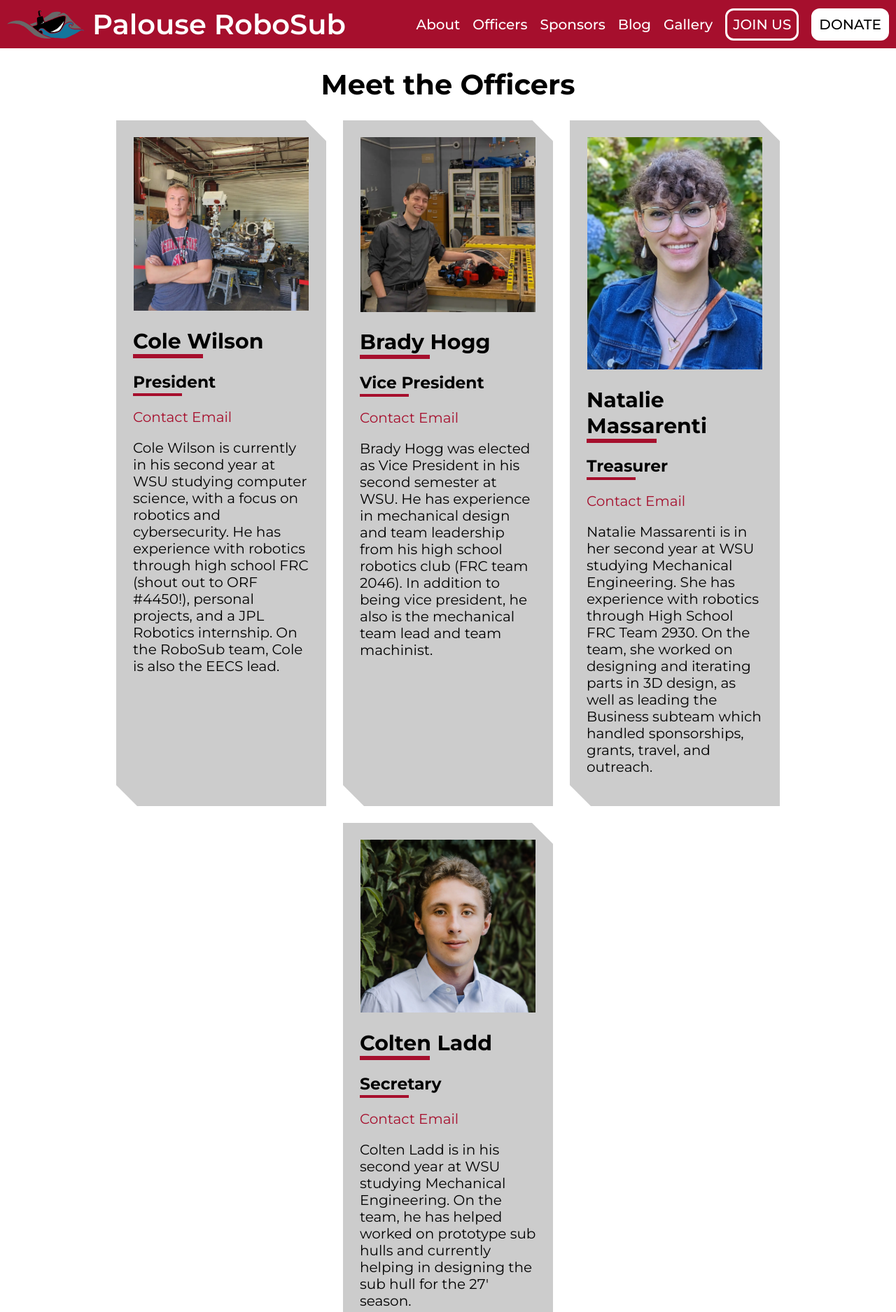
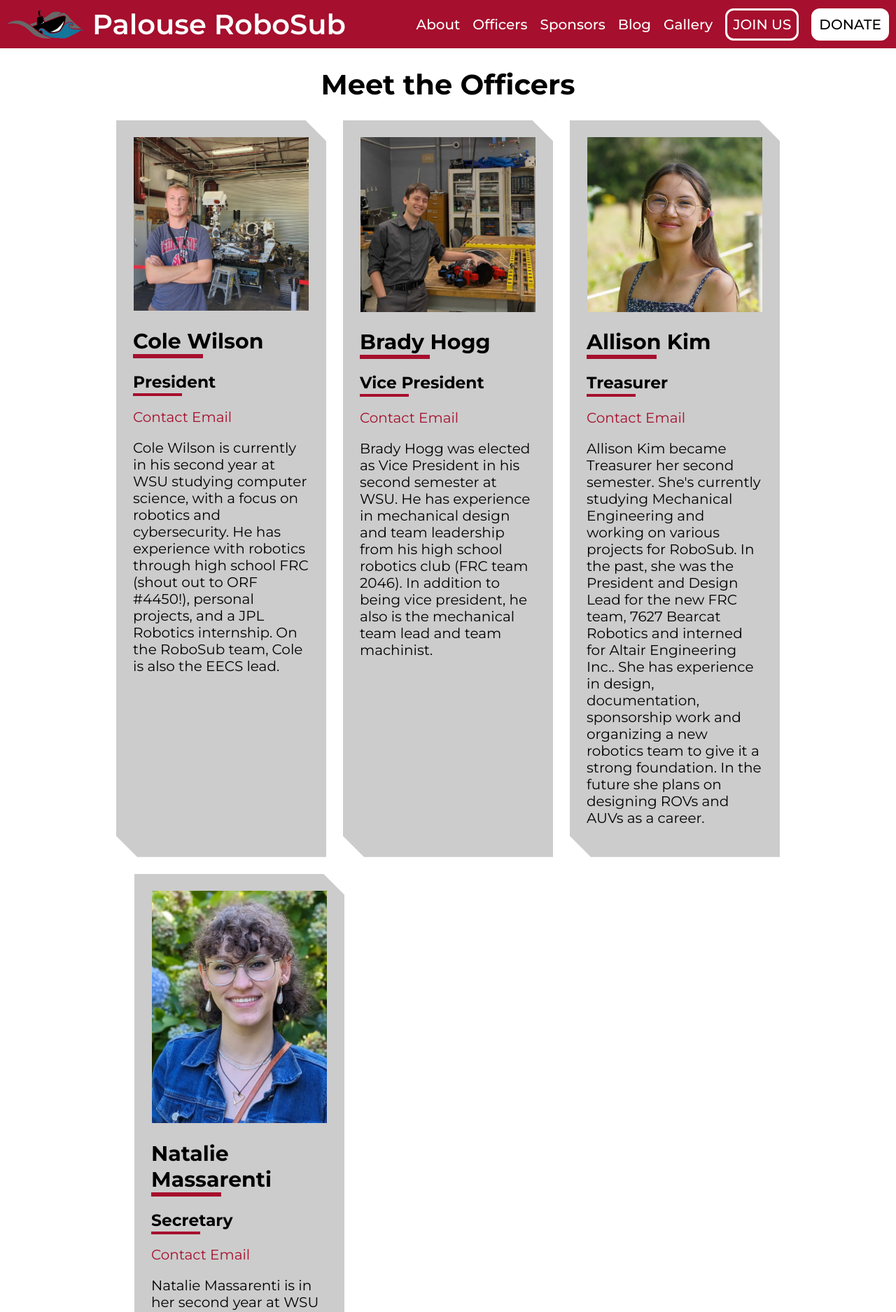
Before and after one commit to PalouseRobosub/website, a Next.js app: page /officers in a window 1280 px wide. Shown: the top 1875 px of the page at 70% size. Built offline with nearby package versions, Linux system fonts and the light colour scheme.

Commit message:
feat: update officer page

```diff
--- a/app/(main)/officers/page.mdx
+++ b/app/(main)/officers/page.mdx
@@ -28,28 +28,28 @@ Brady Hogg was elected as Vice President in his second semester at WSU. He has e
 
 </OfficerBio>
 
+<OfficerBio imageSrc="/officer-images/allison.webp">
+
+## Allison Kim
+
+### Treasurer
+
+[Contact Email](mailto:allison.kim@wsu.edu)
+
+Allison Kim became Treasurer her second semester. She's currently studying Mechanical Engineering and working on various projects for RoboSub. In the past, she was the President and Design Lead for the new FRC team, 7627 Bearcat Robotics and interned for Altair Engineering Inc.. She has experience in design, documentation, sponsorship work and organizing a new robotics team to give it a strong foundation. In the future she plans on designing ROVs and AUVs as a career.
+
+</OfficerBio>
+
+</OfficersWrapper>
+
 <OfficerBio imageSrc="/officer-images/natalie.webp">
 
 ## Natalie Massarenti
 
-### Treasurer
+### Secretary
 
 [Contact Email](mailto:natalie.massarenti@wsu.edu)
 
 Natalie Massarenti is in her second year at WSU studying Mechanical Engineering. She has experience with robotics through High School FRC Team 2930. On the team, she worked on designing and iterating parts in 3D design, as well as leading the Business subteam which handled sponsorships, grants, travel, and outreach.
 
 </OfficerBio>
-
-<OfficerBio imageSrc="/officer-images/colten.webp">
-
-## Colten Ladd
-
-### Secretary
-
-[Contact Email](mailto:colten.ladd@wsu.edu)
-
-Colten Ladd is in his second year at WSU studying Mechanical Engineering. On the team, he has helped worked on prototype sub hulls and currently helping in designing the sub hull for the 27' season.
-
-</OfficerBio>
-
-</OfficersWrapper>
```
Also changed, not shown: public/officer-images/allison.webp (added), public/officer-images/colten.webp (deleted).
